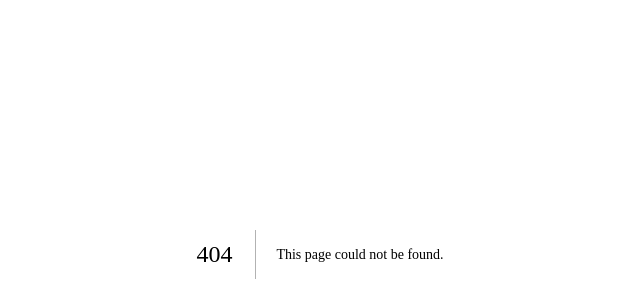
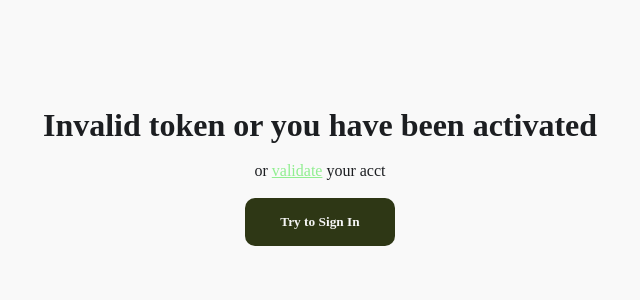
Before and after one commit to Tomation-Solution/rel8manversion, a Next.js app: page /mailing/activate/1/1 in a window 1280 px wide. Before the commit this address had no page. Shown: the part 144-444 px from the top of the page, without its empty margins (320-960 px from the left). Built offline with nearby package versions, Linux system fonts and the light colour scheme.

Commit message:
added pages to handle activation of mail

```diff
--- /dev/null
+++ b/pages/mailing/activate/[uidb64]/[token].tsx
@@ -0,0 +1,104 @@
+import axios from "axios"
+import { useRouter } from "next/dist/client/router"
+import { NextPage } from "next/types"
+import { useState } from "react"
+import CustomBtn from "../../../../components/CustomBtn/Button"
+import Spinner from "../../../../components/Spinner"
+import { baseURL } from "../../../../helpers/axios"
+import useToast from "../../../../hooks/useToast"
+
+
+
+const ActivateAccount:NextPage = ()=>{
+    const route = useRouter()
+    const {uidb64, token} = route.query
+    const {notify} = useToast()
+    const [status,setStatus] = useState<'loading'|'error'|'okay'|'idle'>('error')
+    const handleRoute = (value:string)=>{
+      //
+      route.push(value)
+    }
+
+    const handleValidate = async( )=>{
+        //
+        window.localStorage.clear() // clear any info that we have on the site so it wont conflit with theEmail Verirfaction
+        setStatus('loading')
+        try{
+          const resp =await  axios.get(`${baseURL}/mailing/activate/${uidb64}/${token}/`)
+          setStatus('okay')
+          notify('Email Verfication Successfull','success')
+          //mission acomplised
+        }catch(errr){
+          setStatus('error')
+          notify('Invalid Token','error')
+        }
+      }
+
+
+      return (
+        <div style={{'backgroundColor':'#dcdcdc2e','height':'100vh'}}>
+
+        <div style={{'textAlign':'center','display':'flex','alignItems':'center','flexDirection':'column','justifyContent':'center','height':'80vh'}}>
+            { status=='loading'?
+            <Spinner />
+            :''
+            }
+         {
+          status==='okay'?
+            <div style={{'maxWidth':'700px',}}>
+              <h1 style={{'fontSize':'2.5rem','textAlign':'center','color':'#1c1e21'}}
+
+              >Your Account Has Been<span style={{'color':'#2e3715'}}> Verified</span></h1>
+              <br />
+              <p style={{'color':'#1c1e21'}}>Login to get to meet other members!!</p>
+              <br />
+              <CustomBtn style={{'padding':'1rem','width':'150px','borderRadius':'10px','margin':'0 auto'}}
+                onClick={()=>handleRoute('/')}
+              >Explore</CustomBtn>
+            </div>:
+            ''
+        }
+
+{
+        status==='error'?
+        <div style={{'maxWidth':'700px',}}>
+        <h1 style={{'color':'#1c1e21'}}>Invalid token or you have been activated</h1>
+        <br />
+        <p style={{'color':'#1c1e21'}}>or <a style={{'color':'lightgreen','textDecoration':'underline','cursor':'pointer'}} onClick={e=>{
+            e.preventDefault()
+            handleRoute('/validate')
+        }}>validate</a> your acct </p>
+        <br />
+
+
+        <CustomBtn style={{'padding':'1rem','width':'150px','borderRadius':'10px','margin':'0 auto'}}
+          onClick={()=>handleRoute('/')}
+        >Try to Sign In</CustomBtn>
+      </div>:''
+      }
+
+
+{
+          status==='idle'?
+            <div style={{'maxWidth':'700px',}}>
+        <h1 style={{'color':'#1c1e21'}}>Please Click the button below to  <span style={{'color':'#2e3715'}}> Verify</span> </h1>
+        <br />
+
+              <p style={{'color':'#1c1e21'}}>Verify Your Account</p>
+              <br />
+              <CustomBtn style={{'padding':'1rem','width':'150px','borderRadius':'10px','margin':'0 auto'}}
+                // onClick={()=>handleRoute('/signin')}
+                onClick={()=>{
+                    handleValidate()
+                }}
+              >Click me to verify</CustomBtn>
+            </div>:
+            ''
+        }
+        </div>
+        </div>
+
+      )
+}
+
+export default ActivateAccount
```
